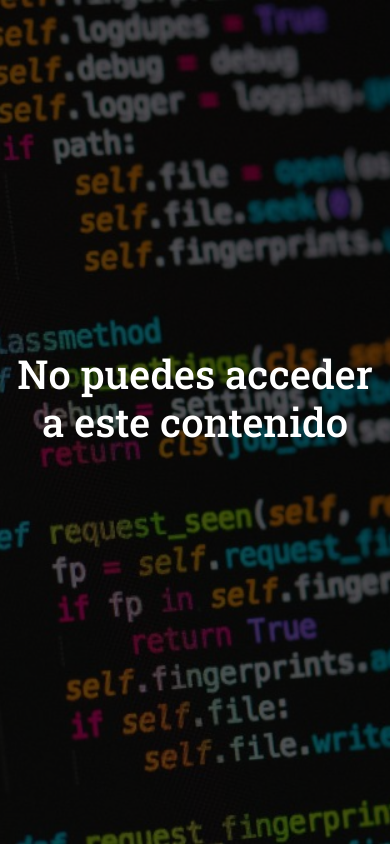
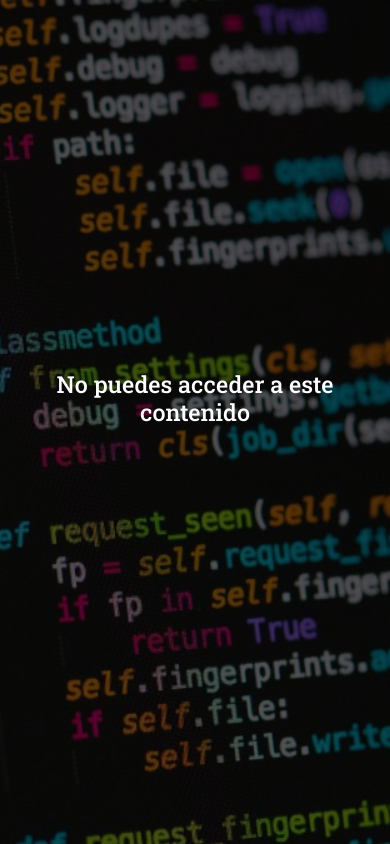
Before and after one commit to WilliamMiguel/Portfolio, a Django app: template portfolio/templates/E404.html in a window 390 px wide. Run offline with Django 4.2, Linux system fonts and the light colour scheme; the template is opened without the code that fills it, so the values that code supplies are empty; some libraries are stand-ins or nearby versions.

Commit message:
Cambio h1 y h3

```diff
--- a/static/css/style.css
+++ b/static/css/style.css
@@ -352,12 +352,12 @@ h6 {
   justify-content: center;
   align-items: center;
   flex-direction: column;
-  padding: 0 15px;
+  padding: 0 50px;
 }
 
 #hero h1 {
   margin: 0 0 10px 0;
-  font-size: 70px;
+  font-size: 8vw;
   font-family: 'Press Start 2P', cursive;
   color: #fff;
   text-align: center;
@@ -394,7 +394,7 @@ h6 {
 
 @media (max-width: 575px) {
   #hero h1 {
-    font-size: 40px;
+    font-size: 6vw;
   }
 
   #hero h2 {
```
Also changed, not shown: 1 other file.
